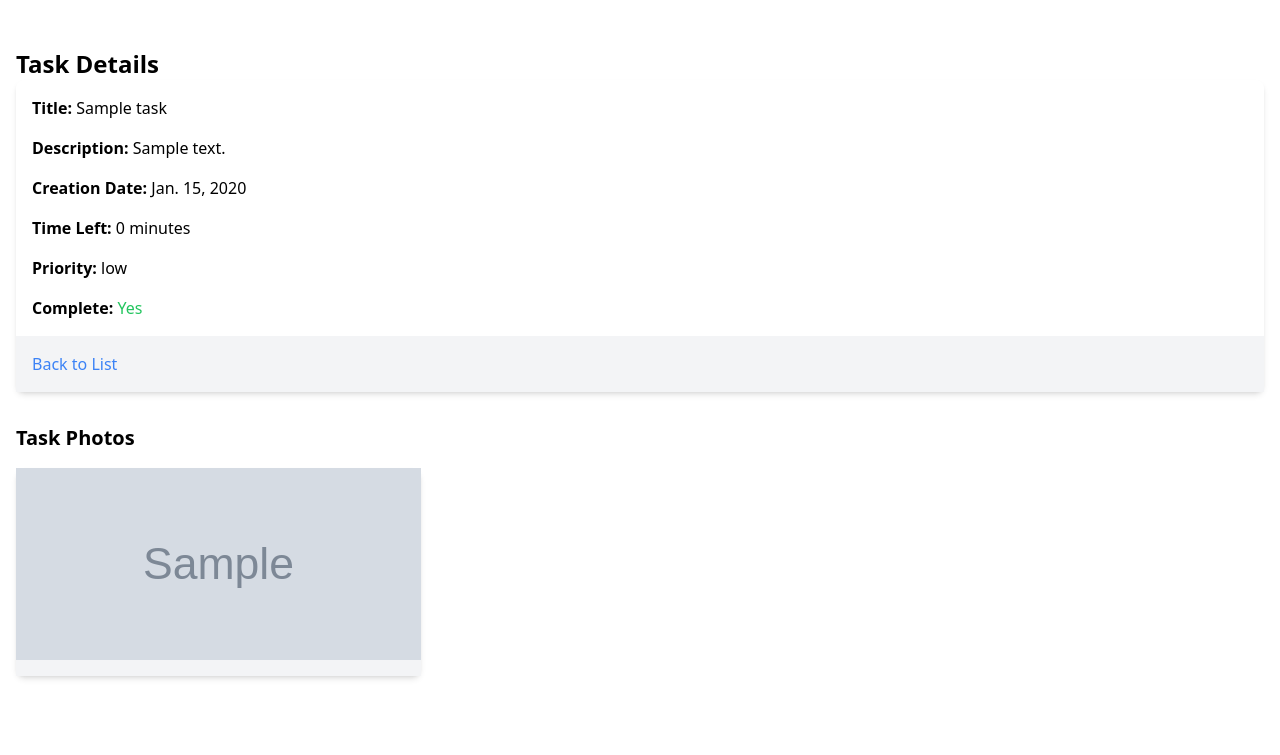
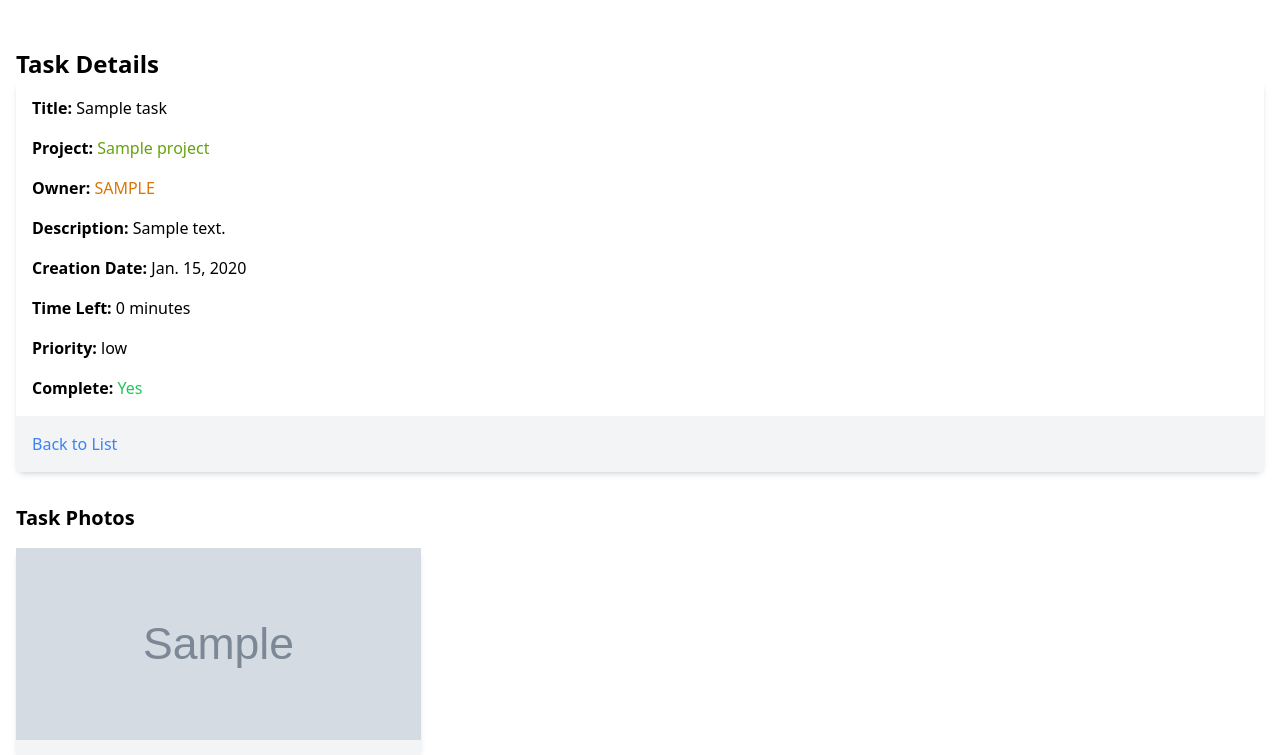
Before and after one commit to AAhadNur/Task_Manager, a Django app: page /task/1/ in a window 1280 px wide. Shown: the part 64-819 px from the top of the page. Before the commit the page ends 743 px from the top, so only its background shows below. Run offline with Django 4.2, Linux system fonts and the light colour scheme; tables that the repository leaves empty hold one stand-in row (values such as "Sample post"); grey boxes marked "Sample" are stand-in pictures; some libraries are stand-ins or nearby versions.

Commit message:
bug fixes

```diff
--- a/tasks/templates/tasks/navbar.html
+++ b/tasks/templates/tasks/navbar.html
@@ -3,7 +3,7 @@
 <nav class="bg-orange-200 p-2" role="navigation" aria-label="main navigation">
     <div class="container mx-auto">
         <div class="flex items-center justify-between">
-            <div class="flex items-center"> <!-- Added a container div for left-aligned content -->
+            <div class="flex items-center">
                 <a class="text-orange-500 text-lg font-semibold mr-4" href="{% url 'home' %}">
                     <img src="{% static 'images/logo.png' %}" alt="Logo" class="h-12">
                 </a>
--- a/tasks/templates/tasks/task_detail.html
+++ b/tasks/templates/tasks/task_detail.html
@@ -10,6 +10,16 @@
                 <div class="bg-white rounded-lg shadow-md">
                     <div class="p-4">
                         <p class="mb-4"><strong>Title:</strong> {{ task.title }}</p>
+                        <p class="mb-4">
+                            <strong>Project:
+                                <a href="{% url 'project' task.project.id %}" class="text-lime-600 font-medium">{{ task.project }}</a>
+                            </strong>
+                        </p>
+                        <p class="mb-4">
+                            <strong>Owner:
+                                <a href="{% url 'profile' task.created_by.id %}" class="text-amber-600 font-medium">{{ task.created_by.username|upper }}</a>
+                            </strong>
+                        </p>
                         {% if task.description %}
                         <p class="mb-4"><strong>Description:</strong> {{ task.description }}</p>
                         {% else %}
```
